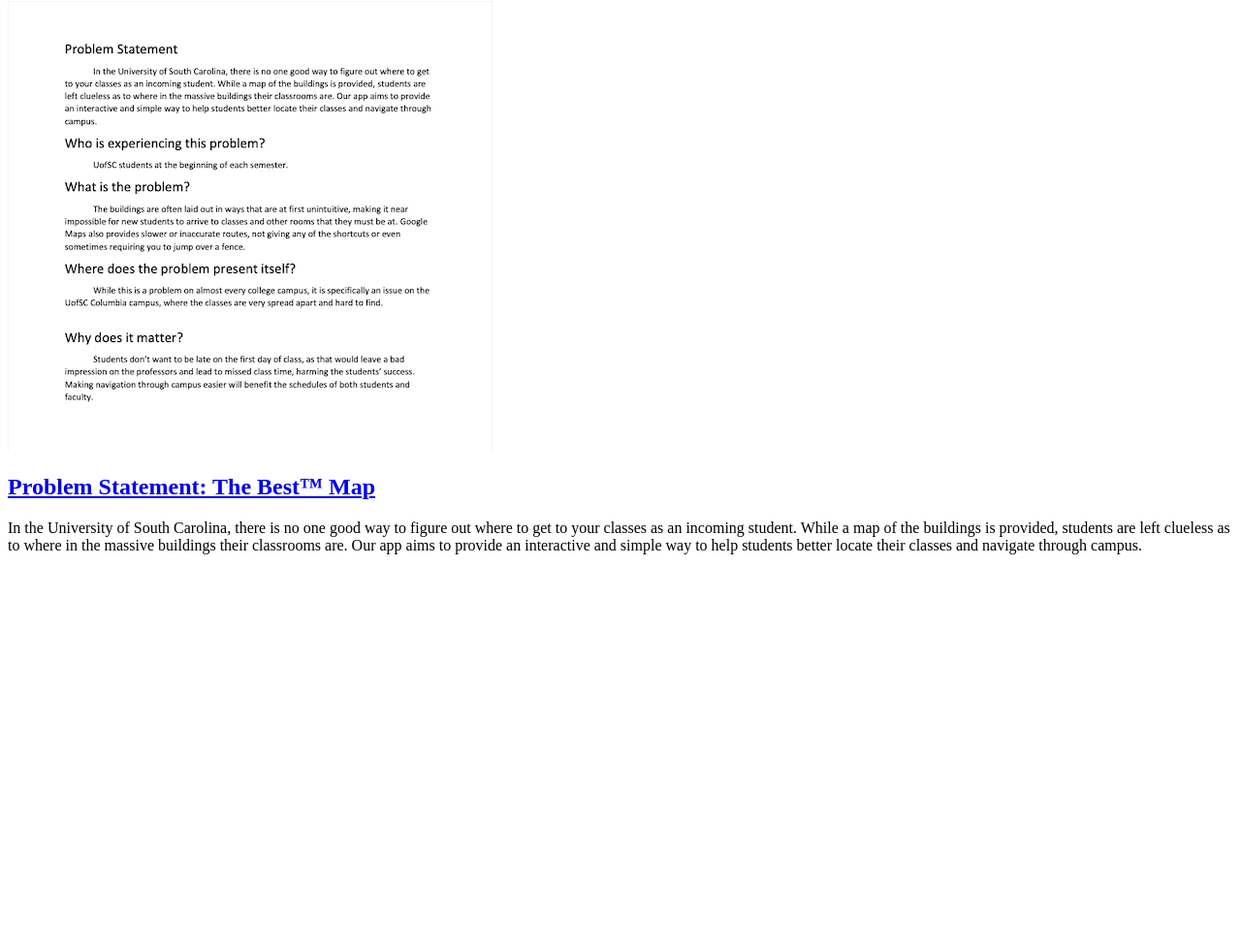
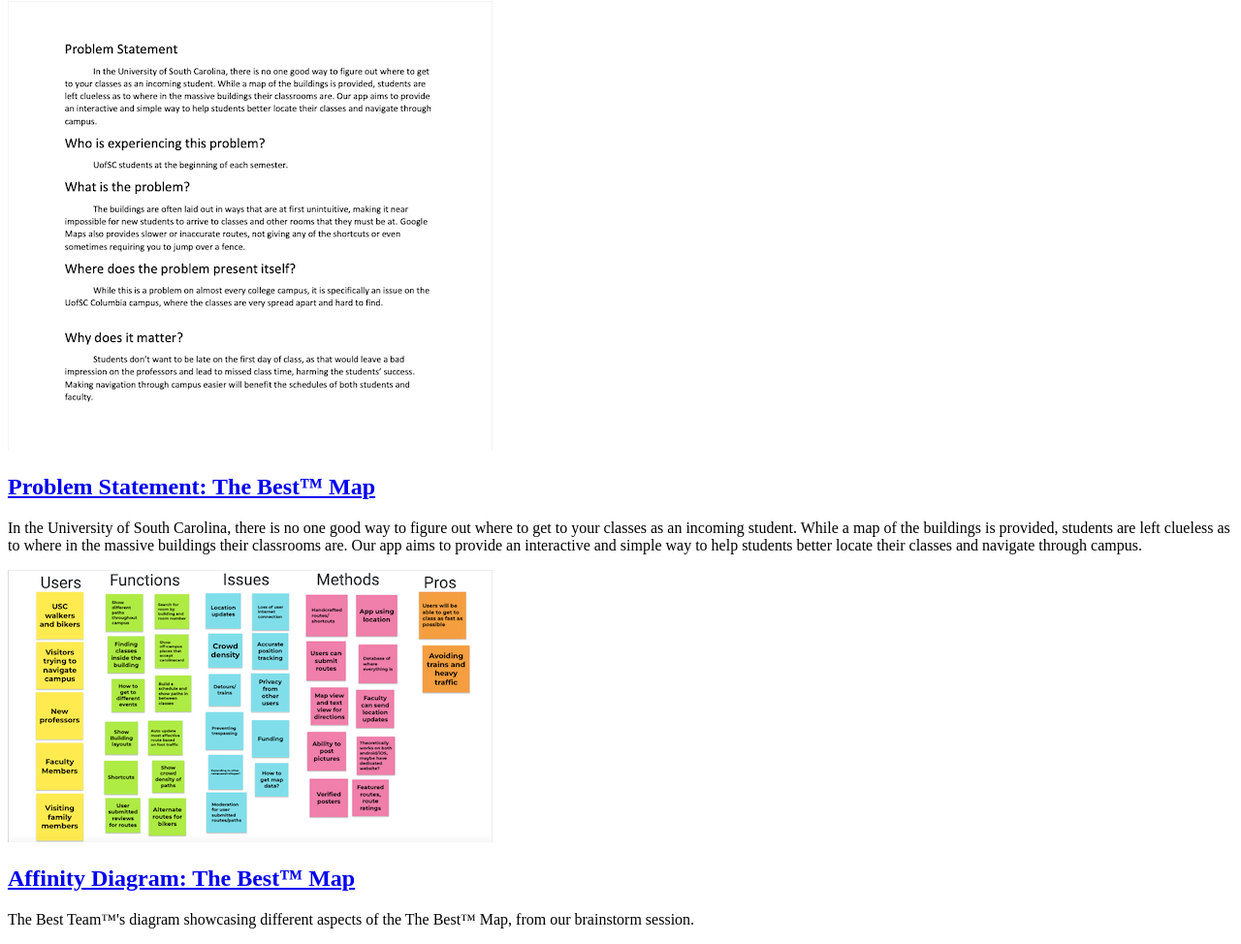
Before and after one commit to darssan-eswar/bestMapp-prototype, a plain HTML site: page index.html in a window 1280 px wide. Shown: the part 79-1053 px from the top of the page at 97% size. Before the commit the page ends 800 px from the top, so only its background shows below. Drawn offline with Linux system fonts and the light colour scheme.

Commit message:
Add files via upload

```diff
--- a/index.html
+++ b/index.html
@@ -1,4 +1,4 @@
-<!--Written by Darssan LE-->
+<!--Written by LE Darssan-->
 
 <!DOCTYPE html>
 <html>
@@ -8,6 +8,7 @@
     <body>
         <h1>L.E. Darssan's CSCE 190 Site</h1>
 
+        <!-- Problem Statement Assignment -->
         <section class="assignment">
             <a href="Files/TeamProblemStatement.pdf" target="_blank" rel="noopener noreferrer"><img src="Images/TBT Problem Statement.png"></a>
                 <section class="ass-details">
@@ -17,5 +18,16 @@
                     </p>
                 </section>
         </section>
+
+        <!-- Affinity Diagram Assignment -->
+        <section class="assignment">
+            <a href="Files/TeamAffinityDiagram.pdf" target="_blank" rel="noopener noreferrer"><img src="Images/TBT Affinity Diagram.png"></a>
+                <section class="ass-details">
+                    <h2><a href="Files/TeamAffinityDiagram.pdf" target="_blank" rel="noopener noreferrer">Affinity Diagram: The Best™ Map</h2></a>
+                    <p>
+                        The Best Team™'s diagram showcasing different aspects of the The Best™ Map, from our brainstorm session.
+                    </p>
+                </section>
+        </section>
     </body>
 </html>
```
Also changed, not shown: 1 other file.
